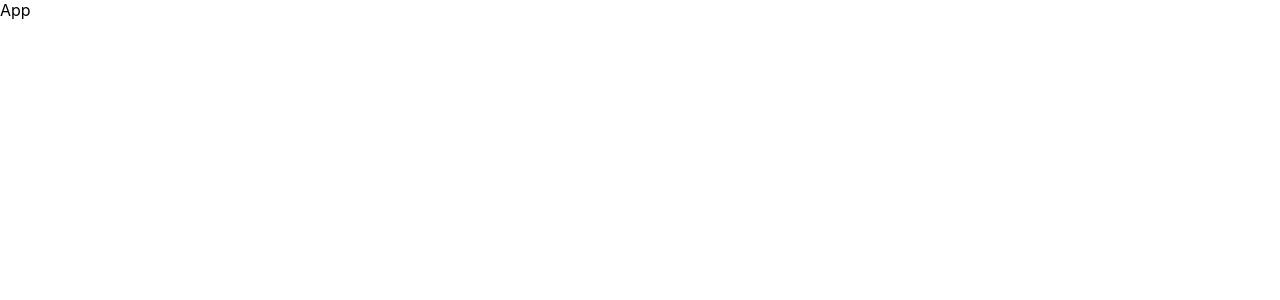
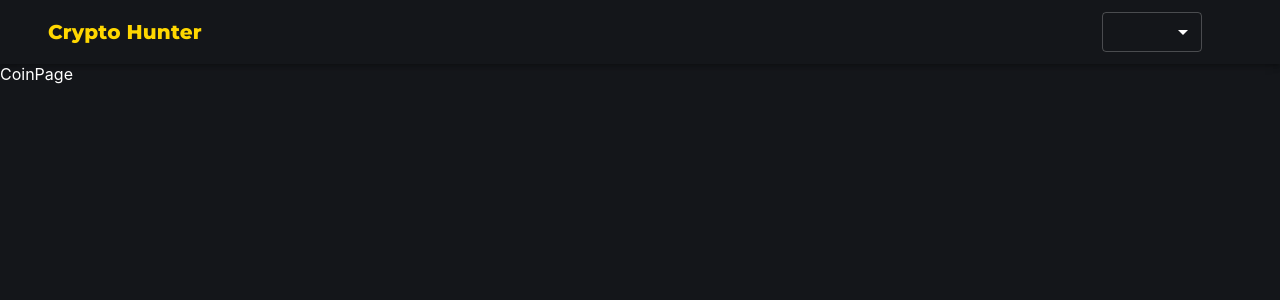
Before and after one commit to UdayaKiran442/crypto-tracker, a React (Create React App) app: page /coin/1 in a window 1280 px wide. Shown: the top 300 px of the page. Built offline with nearby package versions, Linux system fonts and the light colour scheme.

Commit message:
context api

```diff
--- a/src/App.js
+++ b/src/App.js
@@ -1,7 +1,32 @@
+import { Route, Routes } from "react-router-dom";
+import { makeStyles } from "@material-ui/core";
+
 import "./App.css";
 
+import Header from "./components/Header";
+
+import HomePage from "./pages/HomePage";
+import CoinPage from "./pages/CoinPage";
+
+const useStyles = makeStyles(() => ({
+  App: {
+    backgroundColor: "#14161a",
+    color: "white",
+    minHeight: "100vh",
+  },
+}));
+
 function App() {
-  return <div className="App">App</div>;
+  const classes = useStyles();
+  return (
+    <div className={classes.App}>
+      <Header />
+      <Routes>
+        <Route path="/" element={<HomePage />} />
+        <Route path="/coin/:id" element={<CoinPage />} />
+      </Routes>
+    </div>
+  );
 }
 
 export default App;
--- /dev/null
+++ b/src/components/Header.jsx
@@ -0,0 +1,63 @@
+import React from "react";
+import {
+  AppBar,
+  Container,
+  MenuItem,
+  Select,
+  ThemeProvider,
+  Toolbar,
+  Typography,
+  createTheme,
+  makeStyles,
+} from "@material-ui/core";
+import { Link } from "react-router-dom";
+
+const useStyles = makeStyles(() => ({
+  title: {
+    flex: 1,
+    color: "gold",
+    fontFamily: "Montserrat",
+    fontWeight: "bold",
+    cursor: "pointer",
+  },
+}));
+
+const Header = () => {
+  const classes = useStyles();
+  const darkTheme = createTheme({
+    palette: {
+      primary: {
+        main: "#fff",
+      },
+      type: "dark",
+    },
+  });
+  return (
+    <ThemeProvider theme={darkTheme}>
+      <AppBar color="transparent" position="static">
+        <Container>
+          <Toolbar>
+            <Link to="/">
+              <Typography variant="h6" className={classes.title}>
+                Crypto Hunter
+              </Typography>
+            </Link>
+            <Select
+              variant="outlined"
+              style={{
+                width: 100,
+                height: 40,
+                marginLeft: 900,
+              }}
+            >
+              <MenuItem value={"USD"}>USD</MenuItem>
+              <MenuItem value={"INR"}>INR</MenuItem>
+            </Select>
+          </Toolbar>
+        </Container>
+      </AppBar>
+    </ThemeProvider>
+  );
+};
+
+export default Header;
--- a/src/index.js
+++ b/src/index.js
@@ -1,11 +1,14 @@
 import React from "react";
 import ReactDOM from "react-dom/client";
+import { BrowserRouter } from "react-router-dom";
 import "./index.css";
 import App from "./App";
 
 const root = ReactDOM.createRoot(document.getElementById("root"));
 root.render(
   <React.StrictMode>
-    <App />
+    <BrowserRouter>
+      <App />
+    </BrowserRouter>
   </React.StrictMode>
 );
--- /dev/null
+++ b/src/pages/CoinPage.jsx
@@ -0,0 +1,7 @@
+import React from "react";
+
+const CoinPage = () => {
+  return <div>CoinPage</div>;
+};
+
+export default CoinPage;
--- /dev/null
+++ b/src/pages/HomePage.jsx
@@ -0,0 +1,7 @@
+import React from "react";
+
+const HomePage = () => {
+  return <div>HomePage</div>;
+};
+
+export default HomePage;
```
